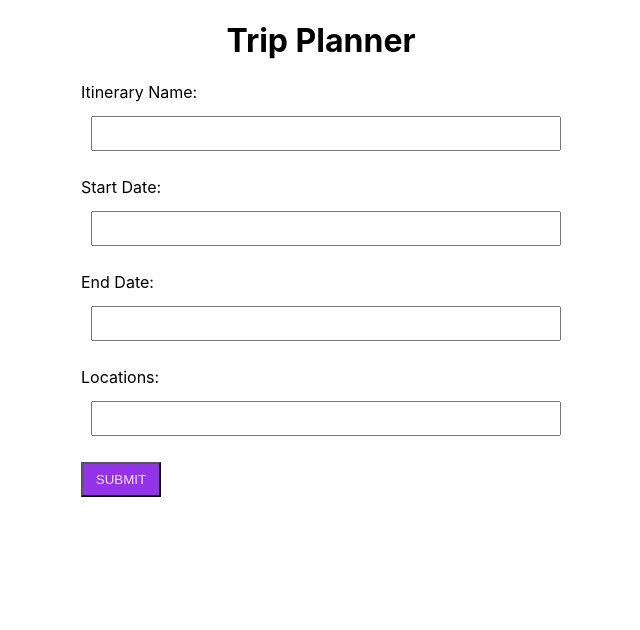
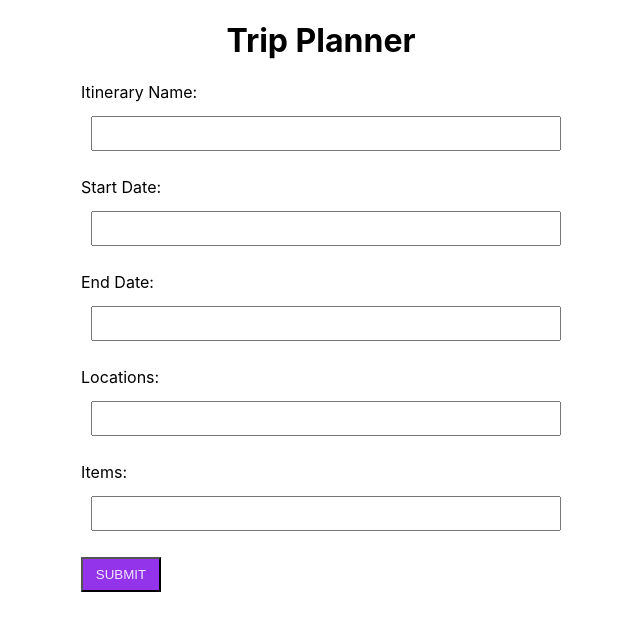
Before and after one commit to SaraBroad/go-itinerary, a React (Create React App) app in the folder itinerary-client/: page /newItinerary in a window 1280 px wide. Shown: the top 630 px of the page, without its empty margins (319-959 px from the left). Built offline with nearby package versions, Linux system fonts and the light colour scheme.

Commit message:
add Link

```diff
--- a/itinerary-client/src/App.tsx
+++ b/itinerary-client/src/App.tsx
@@ -8,6 +8,7 @@ import { ItineraryFormPage } from "./pages/ItineraryForm/ItineraryForm";
 import { ItineraryListPage } from "./pages/ItineraryList/itineraryList";
 import { Header } from "./components/Header/Header";
 import Itinerary from "./types";
+import { ItineraryDetailsPage } from "./pages/ItineraryDetails/ItineraryDetails";
 
 // const itineraries: Itinerary[] = [
 //   {
@@ -43,6 +44,7 @@ function App() {
       <Routes>
         <Route path="/list" element={<ItineraryListPage />} />
         <Route path="/newItinerary" element={<ItineraryFormPage />} />
+        <Route path="/details/:id" element={<ItineraryDetailsPage />} />
 
         {/* <Route path="/list" element={<ItineraryListPage itineraries={itineraries}/>} /> */}
         {/* <Route path="/list" element={<ItineraryList/>} /> */}
--- a/itinerary-client/src/components/ItineraryForm/ItineraryForm.tsx
+++ b/itinerary-client/src/components/ItineraryForm/ItineraryForm.tsx
@@ -16,6 +16,7 @@ export const ItineraryForm = ({ itinerary }: ItineraryFormProps) => {
         <div>{itinerary.start_date}</div>
         <div>{itinerary.end_date}</div>
         <div>{itinerary.locations}</div>
+        <div>{itinerary.items}</div>
       </div>
     </>
   );
--- a/itinerary-client/src/components/ItineraryList/ItineraryList.tsx
+++ b/itinerary-client/src/components/ItineraryList/ItineraryList.tsx
@@ -1,5 +1,6 @@
 import React, { useState } from "react";
 import Itinerary from "../../types";
+import { Link } from "react-router-dom";
 import "../itinerary.css";
 
 interface ListProps {
@@ -7,13 +8,16 @@ interface ListProps {
 }
 
 export const ItineraryList = ({ itineraries }: ListProps) => {
-  const [itineraryList, setItineraryList] = useState(itineraries);
+  // const [itineraryList, setItineraryList] = useState(itineraries);
 
   const itineraryListItems = itineraries.map((i) => {
     return (
       <div key={i.id}>
         <div>
-          <h3>Name: {i.itinerary_name}</h3>{" "}
+          <Link to={`/details/${i.id}`}>
+                    <h3>Name: {i.itinerary_name}</h3>
+
+          </Link>
         </div>
         <div>Start Date: {i.start_date}</div>
         <div>End Date:{i.end_date}</div>
--- a/itinerary-client/src/pages/ItineraryDetails/ItineraryDetails.tsx
+++ b/itinerary-client/src/pages/ItineraryDetails/ItineraryDetails.tsx
@@ -1,18 +1,18 @@
 import React, { useState } from "react";
 import { ItineraryDetails } from "../../components/ItineraryDetails/ItineraryDetails";
+import { useParams } from "react-router-dom";
 
 export const ItineraryDetailsPage = () => {
-    const [isCompleted, setIsCompleted] = useState(false)
+  const [isCompleted, setIsCompleted] = useState(false);
+  const { id } = useParams()
+  console.log("id", id)
 
-    return (
-        <div>
-            <div>
-                <ItineraryDetails
-                    name={"The Louvre"}
-                    isCompleted={true}
-                />
-            </div>
-
-        </div>
-    )
-}
+  return (
+    <div>
+      <div>
+        <div>Hey</div>
+        <ItineraryDetails name={"The Louvre"} isCompleted={true} />
+      </div>
+    </div>
+  );
+};
--- a/itinerary-client/src/pages/ItineraryForm/itineraryForm.tsx
+++ b/itinerary-client/src/pages/ItineraryForm/itineraryForm.tsx
@@ -11,6 +11,7 @@ export const ItineraryFormPage = () => {
     start_date: "",
     endDate: "",
     locations: [],
+    items: []
     // add isCompleted
   });
 
@@ -145,6 +146,16 @@ export const ItineraryFormPage = () => {
               onChange={handleChange}
             />
           </div>
+          <div className="formGroup">
+            <label className="formLabel">Items:</label>
+            <input
+              className="formField"
+              type="text"
+              name="items"
+              value={values.items}
+              onChange={handleChange}
+            />
+          </div>
           <button className="formSubmitBtn" type="submit">
             Submit
           </button>
```
Also changed, not shown: 1 other file (tests, documents, lock files or other folders).
